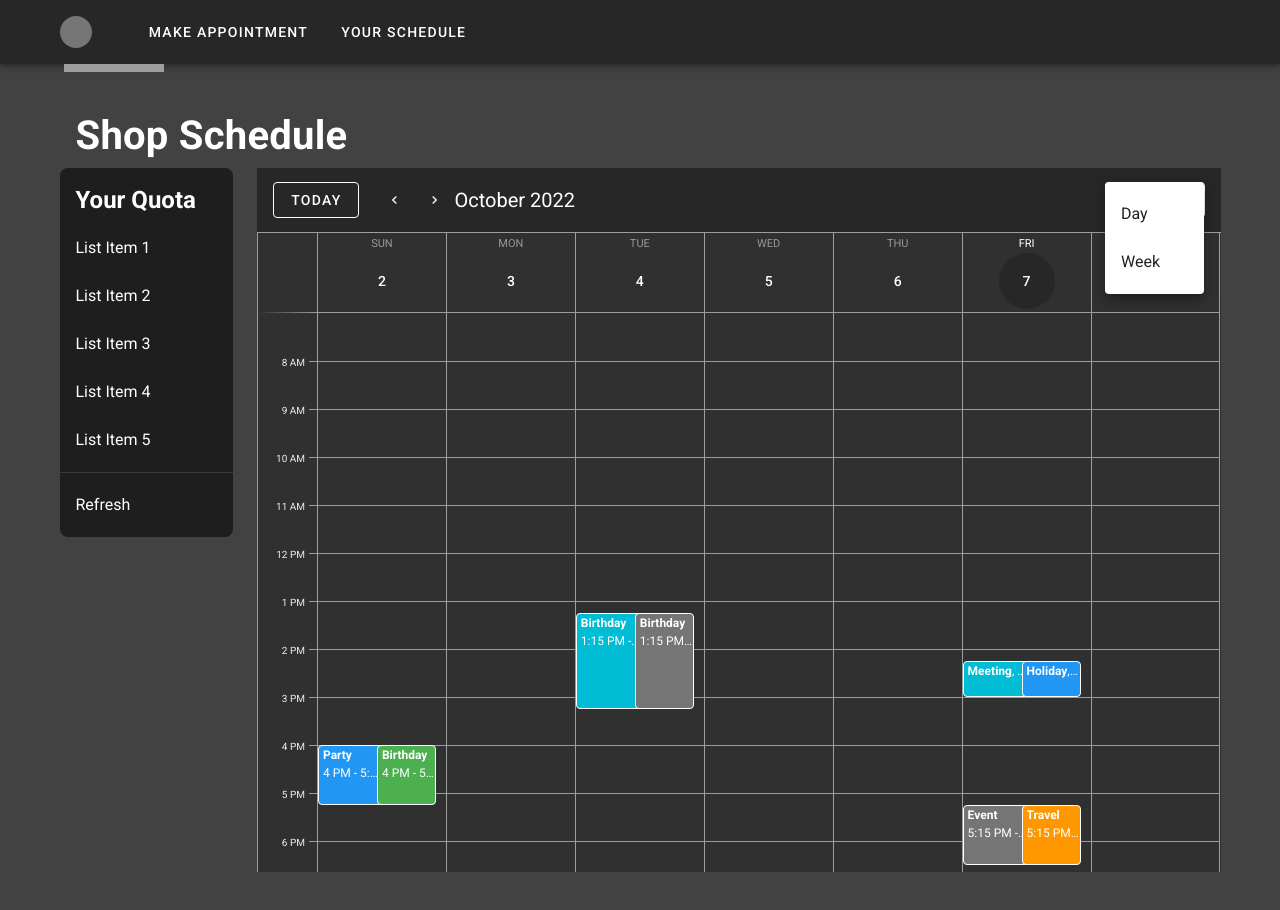
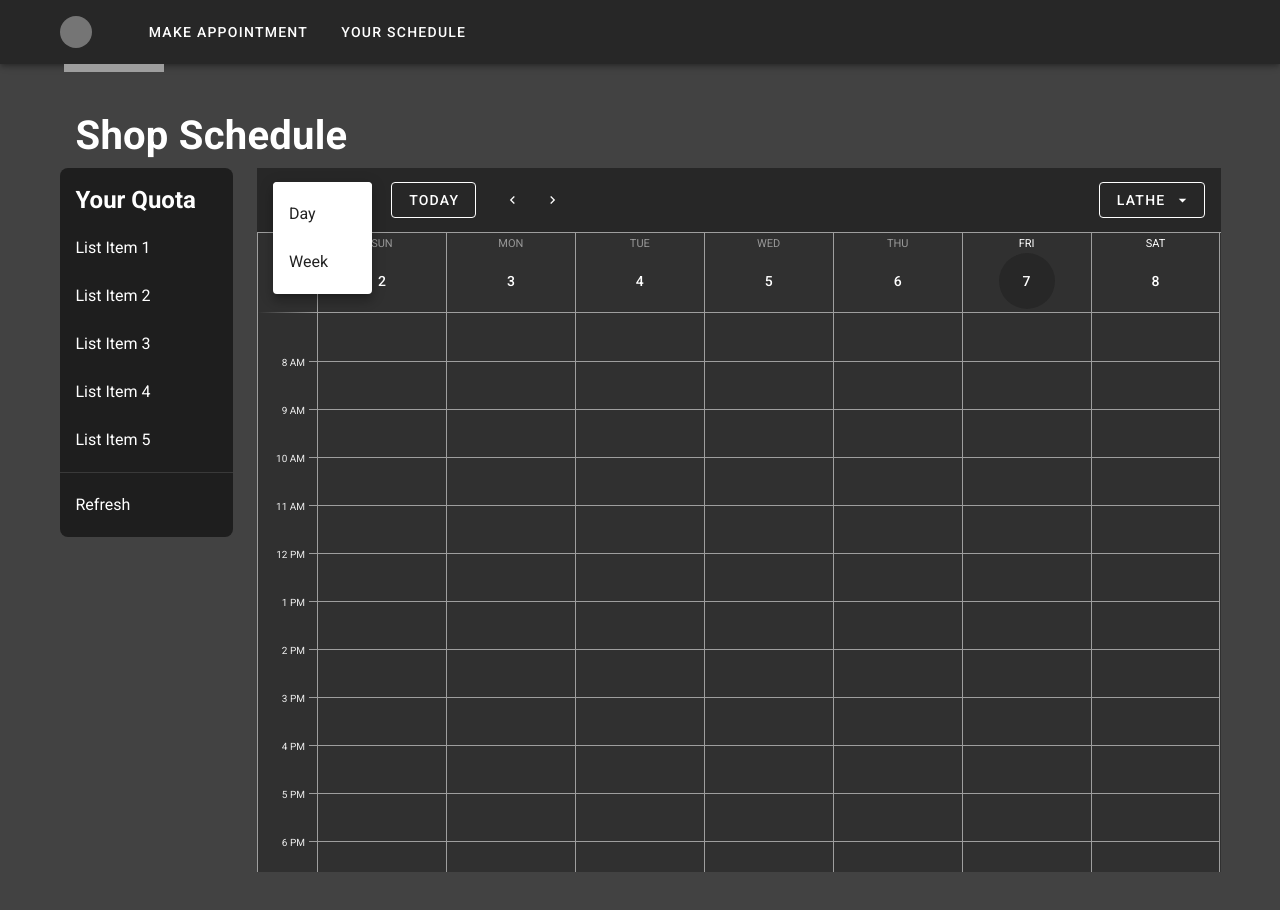
Before and after one commit to trylaarsdam/scheduler, a Vue app: page /schedule in a window 1280 px wide. Both pictures are taken after a click on the button "WEEK". Shown: the top 910 px of the page. Built offline with nearby package versions, Linux system fonts and the light colour scheme; grey boxes are pictures that could not be loaded.

Commit message:
major calendar updates

```diff
--- a/src/views/ScheduleView.vue
+++ b/src/views/ScheduleView.vue
@@ -42,12 +42,29 @@
           <v-col>
             <v-sheet height="64">
               <v-toolbar flat dark>
-                <v-btn
-                  outlined
-                  dark
-                  class="mr-4"
-                  @click="setToday"
-                >
+                <v-menu bottom right>
+                  <template v-slot:activator="{ on, attrs }">
+                    <v-btn
+                      outlined
+                      dark
+                      v-bind="attrs"
+                      v-on="on"
+                      style="margin-right: 2%"
+                    >
+                      <span>{{ typeToLabel[type] }}</span>
+                      <v-icon right> mdi-menu-down </v-icon>
+                    </v-btn>
+                  </template>
+                  <v-list>
+                    <v-list-item @click="type = 'day'">
+                      <v-list-item-title>Day</v-list-item-title>
+                    </v-list-item>
+                    <v-list-item @click="type = 'week'">
+                      <v-list-item-title>Week</v-list-item-title>
+                    </v-list-item>
+                  </v-list>
+                </v-menu>
+                <v-btn outlined dark class="mr-4" @click="setToday">
                   Today
                 </v-btn>
                 <v-btn dark fab text small @click="prev">
@@ -62,22 +79,17 @@
                 <v-spacer></v-spacer>
                 <v-menu bottom right>
                   <template v-slot:activator="{ on, attrs }">
-                    <v-btn
-                      outlined
-                      dark
-                      v-bind="attrs"
-                      v-on="on"
-                    >
-                      <span>{{ typeToLabel[type] }}</span>
+                    <v-btn outlined dark v-bind="attrs" v-on="on">
+                      <span>{{ machine }}</span>
                       <v-icon right> mdi-menu-down </v-icon>
                     </v-btn>
                   </template>
                   <v-list>
-                    <v-list-item @click="type = 'day'">
-                      <v-list-item-title>Day</v-list-item-title>
+                    <v-list-item @click="machine = 'lathe'">
+                      <v-list-item-title>Lathe</v-list-item-title>
                     </v-list-item>
-                    <v-list-item @click="type = 'week'">
-                      <v-list-item-title>Week</v-list-item-title>
+                    <v-list-item @click="machine = 'mill'">
+                      <v-list-item-title>Mill</v-list-item-title>
                     </v-list-item>
                   </v-list>
                 </v-menu>
@@ -90,7 +102,7 @@
                 style="height: 80vh"
                 first-time="07:00"
                 v-model="focus"
-                :events="events"
+                :events="shownEvents"
                 :event-color="getEventColor"
                 :type="type"
                 @click:event="showEvent"
@@ -118,9 +130,15 @@
                     </v-btn>
                   </v-toolbar>
                   <v-card-text>
-                    <span v-html="selectedEvent.details"></span>
+                    <span
+                      >Start: {{ selectedEvent.start }}<br />End:
+                      {{ selectedEvent.end }}</span
+                    >
                   </v-card-text>
                   <v-card-actions>
+                    <v-btn text color="primary" @click="selectedOpen = false">
+                      Reserve
+                    </v-btn>
                     <v-btn text color="secondary" @click="selectedOpen = false">
                       Cancel
                     </v-btn>
@@ -148,9 +166,11 @@ export default {
       // "4day": "4 Days",
     },
     selectedEvent: {},
+    machine: "lathe",
     selectedElement: null,
     selectedOpen: false,
     events: [],
+    shownEvents: [],
     colors: [
       "blue",
       "indigo",
@@ -160,19 +180,23 @@ export default {
       "orange",
       "grey darken-1",
     ],
-    names: [
-      "Meeting",
-      "Holiday",
-      "PTO",
-      "Travel",
-      "Event",
-      "Birthday",
-      "Conference",
-      "Party",
-    ],
+    names: ["Lathe 1", "Lathe 2", "Mill 1", "Mill 2", "Mill 3", "CNC"],
   }),
   mounted() {
     this.$refs.calendar.checkChange();
+  },
+  watch: {
+    machine: function () {
+      if (this.machine == "all") {
+        this.shownEvents = this.events;
+      } else {
+        this.shownEvents = this.events.filter((event) => {
+          // console.log(event)
+          return event.name.toLowerCase().includes(this.machine);
+        });
+      }
+      this.$refs.calendar.checkChange();
+    },
   },
   methods: {
     viewDay({ date }) {
@@ -181,6 +205,11 @@ export default {
     },
     getEventColor(event) {
       return event.color;
+    },
+    filterEvents() {
+      this.shownevents = this.events.filter((event) =>
+        event.includes(this.machine)
+      );
     },
     setToday() {
       this.focus = "";
```
